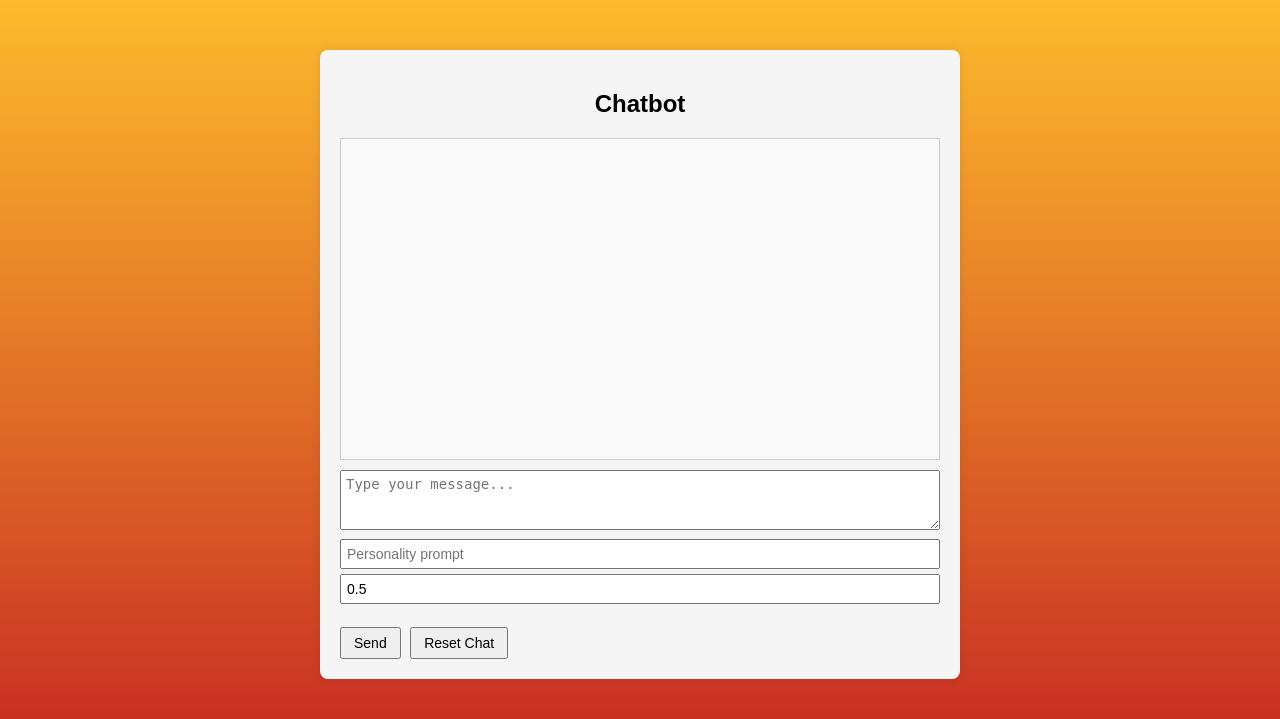
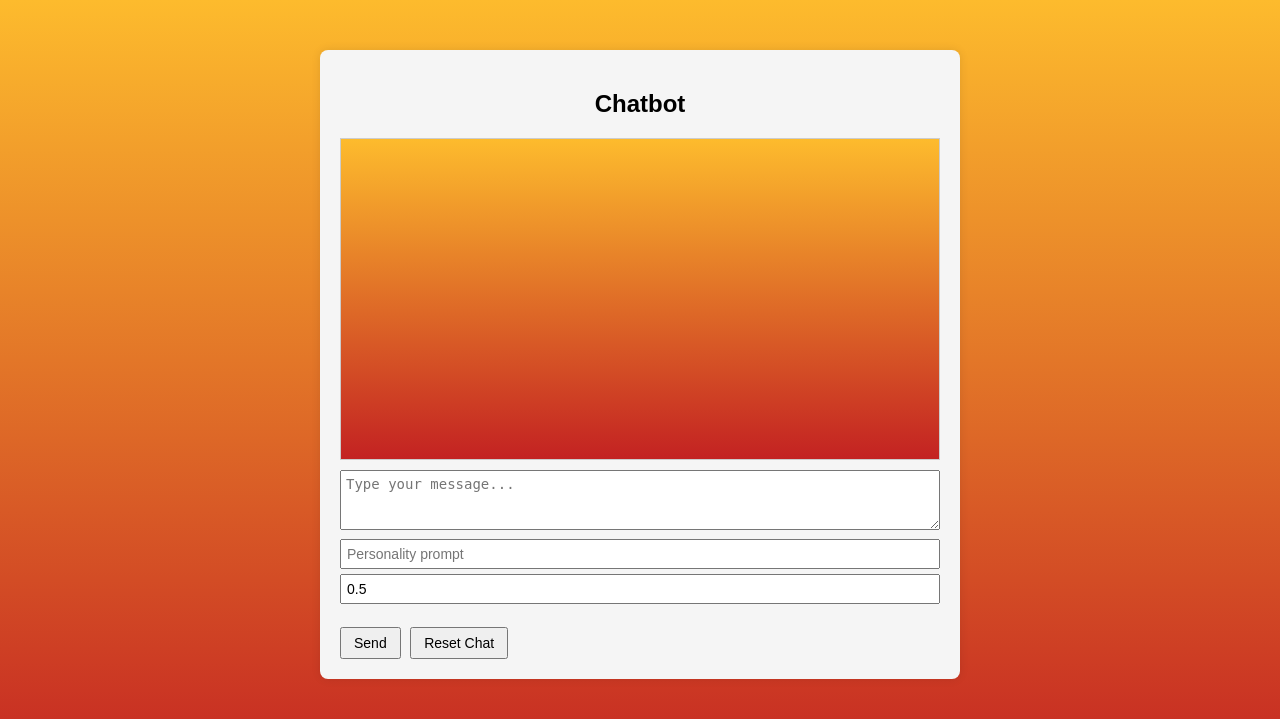
Before and after one commit to QWERTY06224/chatbot_project, a Flask app: page / in a window 1280 px wide. Shown: the top 719 px of the page. Run offline with Flask 3, Linux system fonts and the light colour scheme.

Commit message:
Update styles.css

```diff
--- a/chatbot-app/static/styles.css
+++ b/chatbot-app/static/styles.css
@@ -33,7 +33,7 @@ body {
   height: 300px;
   overflow-y: auto;
   padding: 10px;
-  background-color: linear-gradient(to bottom, #c32222 0%, #fdbb2d 100%);
+  background: linear-gradient(to top, #c32222 0%, #fdbb2d 100%);
   margin-bottom: 10px;
   font-family: Arial, sans-serif;
 }
```
